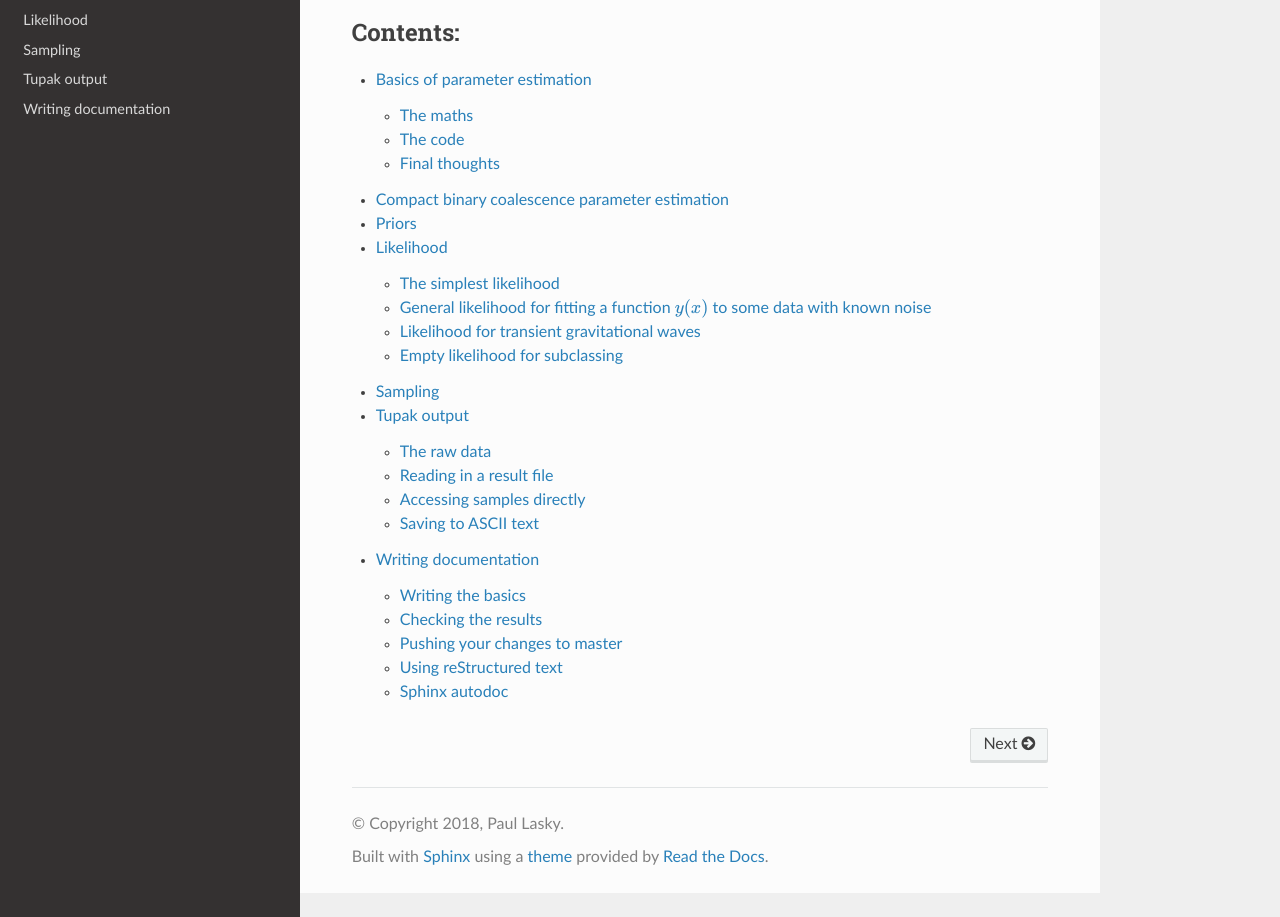
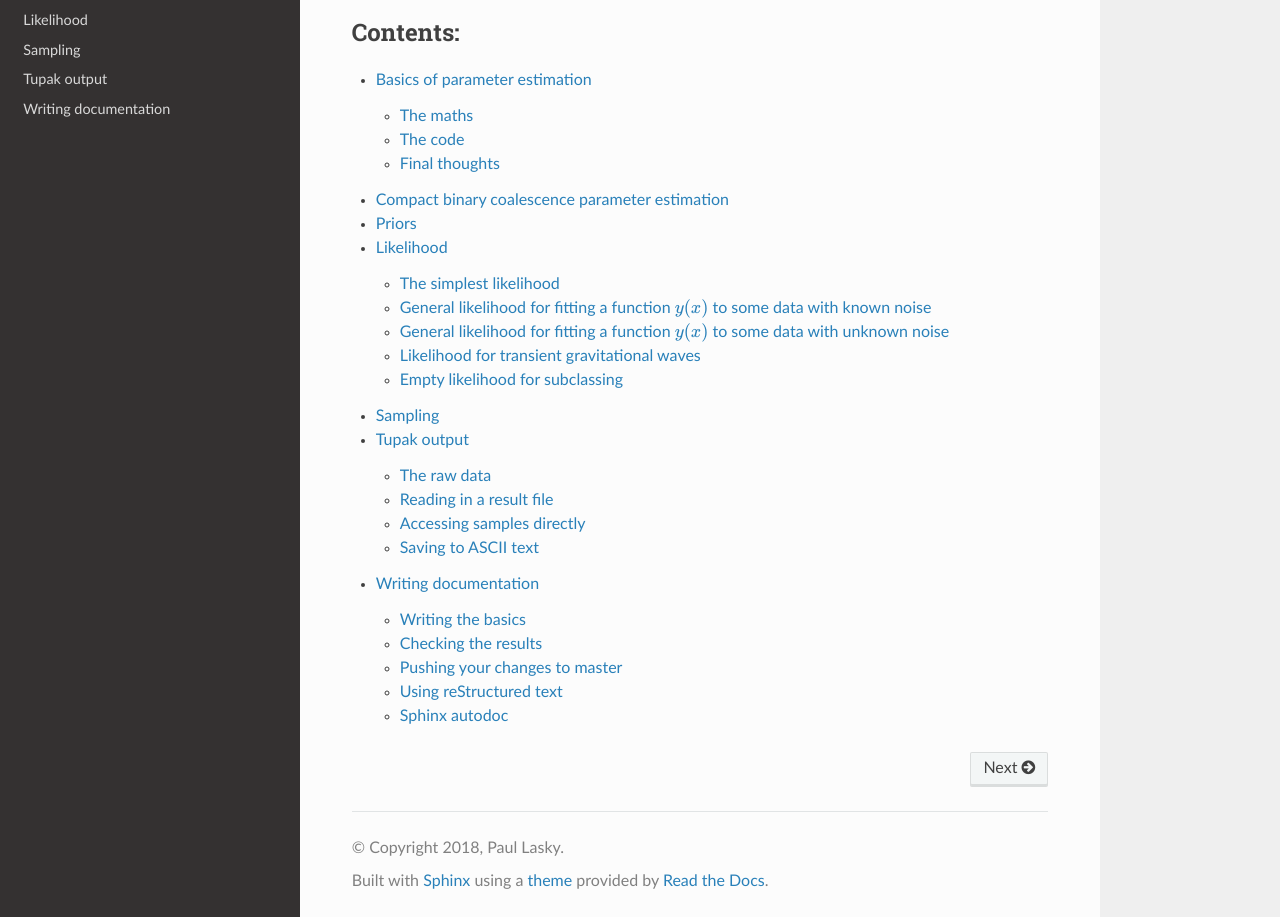
Before and after one commit to bilby-dev/bilby, a Sphinx documentation site: the page built from docs/index.txt, in a window 1280 px wide and 1181 px high, cut to the strip 264-1181 px from the top of the window. Built offline with Sphinx 7.4.7 and the Read the Docs theme 2.0.0, drawn with Linux system fonts in a browser that asks for light colours; some of the changed lines change nothing that is shown.

Commit message:
Add unknown noise to documentation

```diff
--- a/docs/likelihood.txt
+++ b/docs/likelihood.txt
@@ -164,6 +164,63 @@
 You can see an example of this likelihood in the `linear regression example
 <https://git.ligo.org/Monash/tupak/blob/master/examples/other_examples/linear_regression.py>`_.
 
+General likelihood for fitting a function :math:`y(x)` to some data with unknown noise
+--------------------------------------------------------------------------------------
+
+In the last example, we considered only cases with known noise (e.g., a
+prespecified standard deviation. We now present a general function which can
+handle unknown noise (in which case you need to specify a prior for
+:math:`\sigma`, or known noise (in which case you pass the known noise in when
+instatiating the likelihood::
+
+   class GaussianLikelihood(tupak.Likelihood):
+       def __init__(self, x, y, function, sigma=None):
+           """
+           A general Gaussian likelihood for known or unknown noise - the model
+           parameters are inferred from the arguments of function
+
+           Parameters
+           ----------
+           x, y: array_like
+               The data to analyse
+           function:
+               The python function to fit to the data. Note, this must take the
+               dependent variable as its first argument. The other arguments are
+               will require a prior and will be sampled over (unless a fixed
+               value is given).
+           sigma: None, float, array_like
+               If None, the standard deviation of the noise is unknown and will be
+               estimated (note: this requires a prior to be given for sigma). If
+               not None, this defined the standard-deviation of the data points.
+               This can either be a single float, or an array with length equal
+               to that for `x` and `y`.
+           """
+           self.x = x
+           self.y = y
+           self.N = len(x)
+           self.function = function
+
+           # These lines of code infer the parameters from the provided function
+           parameters = inspect.getargspec(function).args
+           parameters.pop(0)
+           self.parameters = dict.fromkeys(parameters)
+           self.function_keys = self.parameters.keys()
+           self.parameters['sigma'] = None
+
+       def log_likelihood(self):
+           model_parameters = {k: self.parameters[k] for k in self.function_keys}
+           res = self.y - self.function(self.x, **model_parameters)
+           sigma = self.parameters['sigma']
+           return -0.5 * (np.sum((res / sigma)**2)
+                          + self.N*np.log(2*np.pi*sigma**2))
+
+       def noise_log_likelihood(self):
+           return np.nan
+           sigma = self.parameters['sigma']
+           return -0.5 * (np.sum((self.y / sigma)**2)
+                          + self.N*np.log(2*np.pi*sigma**2))
+
+An example using this likelihood can be found `on this page <https://git.ligo.org/Monash/tupak/blob/master/examples/other_examples/linear_regression_unknown_noise.py>`_.
 
 Likelihood for transient gravitational waves
 --------------------------------------------
```
